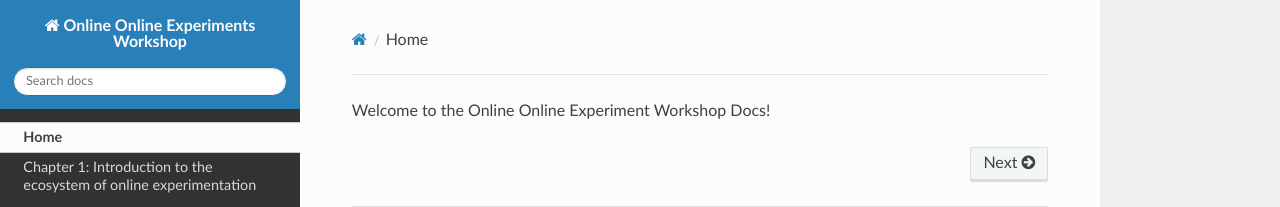
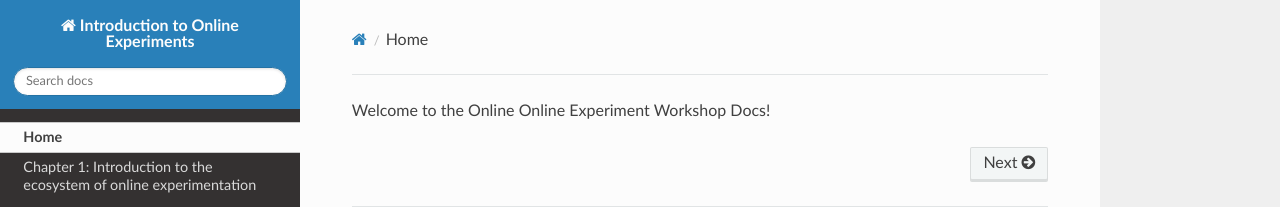
Before and after one commit to onlinews/online_ws, an MkDocs documentation site: the page built from docs/index.md, in a window 1280 px wide. Shown: the top 207 px of the page. Built offline with MkDocs 1.6.1, drawn with Linux system fonts in a browser that asks for light colours; nearby versions of some CDN libraries.

Commit message:
Update mkdocs.yml

```diff
--- a/mkdocs.yml
+++ b/mkdocs.yml
@@ -1,2 +1,2 @@
-site_name: Online Online Experiments Workshop
+site_name: Introduction to Online Experiments
 theme: readthedocs
```
